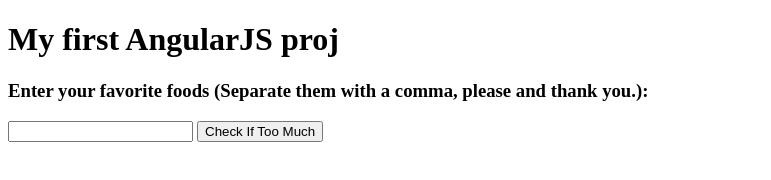
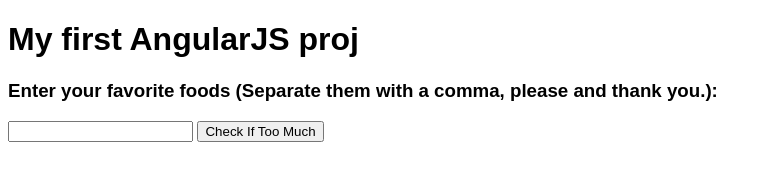
Before and after one commit to Naphtali1989/module-1-coding-assignment, a plain HTML site: page index.html in a window 1280 px wide. Shown: the whole page, without its empty margins (0-771 px from the left). Drawn offline with Linux system fonts and the light colour scheme.

Commit message:
changed fonts... like it better now

```diff
--- a/index.html
+++ b/index.html
@@ -6,6 +6,13 @@
     <meta http-equiv="X-UA-Compatible" content="IE=edge">
     <meta name="viewport" content="width=device-width, initial-scale=1.0">
     <title>My first AngularJS proj</title>
+
+    <style>
+        * {
+            box-sizing: border-box;
+            font-family: Arial, Helvetica, sans-serif;
+        }
+    </style>
 
     <script src="lib/angular.min.js"></script>
 
```
